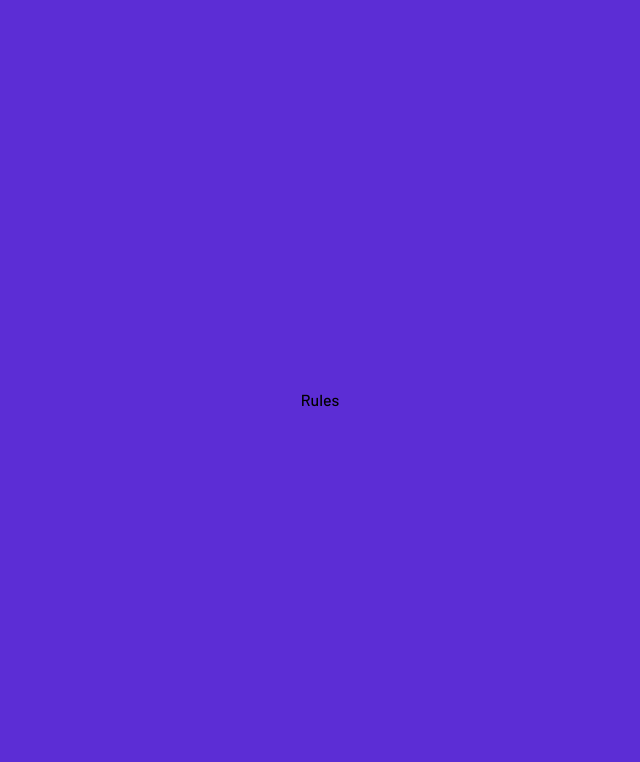
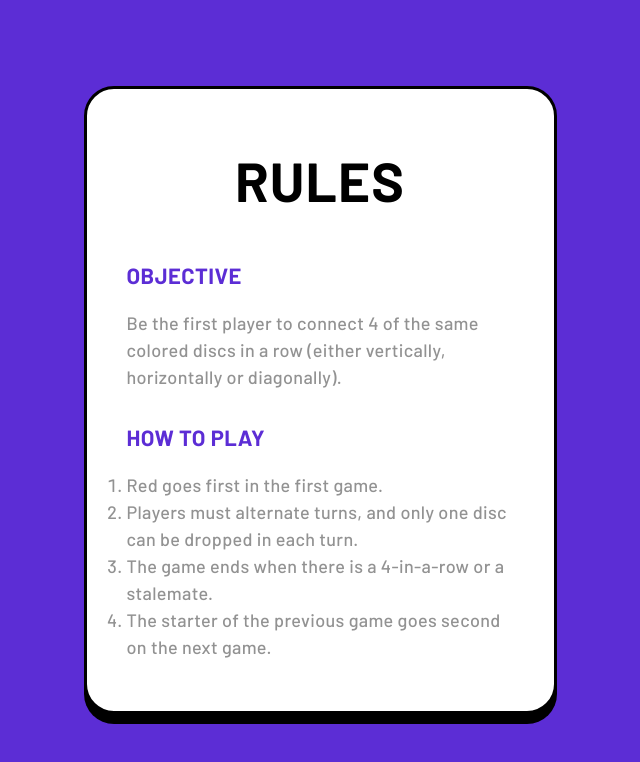
Before and after one commit to Rashed360/4connect, a Next.js app: page /rules in a window 1280 px wide. Shown: the top 762 px of the page, without its empty margins (320-960 px from the left). Built offline with nearby package versions, Linux system fonts and the light colour scheme.

Commit message:
rules page

```diff
--- a/components/Menu.js
+++ b/components/Menu.js
@@ -11,13 +11,13 @@ const Menu = () => {
 			<Image className='logo' src={LOGO} width={57} height={57} />
 			<Link href='/play'>
 				<div className='menu-item home'>
-					<p>Play vs cpu</p>
+					<span>Play vs cpu</span>
 					<Image src={CPU} width={81} height={47} />
 				</div>
 			</Link>
 			<Link href='/play'>
 				<div className='menu-item away'>
-					<p>Play vs player</p>
+					<span>Play vs player</span>
 					<Image src={PLR} width={81} height={47} />
 				</div>
 			</Link>
--- a/components/Rules.js
+++ b/components/Rules.js
@@ -1,5 +1,21 @@
 const Rules = () => {
-	return <div>Rules</div>
+	return (
+		<div className='menu-box rules'>
+			<h1>Rules</h1>
+			<h2>Objective</h2>
+			<p>
+				Be the first player to connect 4 of the same colored discs in a row (either vertically, horizontally
+				or diagonally).
+			</p>
+			<h2>How to play</h2>
+			<ol>
+				<li>Red goes first in the first game.</li>
+				<li>Players must alternate turns, and only one disc can be dropped in each turn.</li>
+				<li>The game ends when there is a 4-in-a-row or a stalemate.</li>
+				<li>The starter of the previous game goes second on the next game.</li>
+			</ol>
+		</div>
+	)
 }
 
 export default Rules
--- a/styles/index.css
+++ b/styles/index.css
@@ -64,9 +64,10 @@ body {
 .menu-box {
 	display: flex;
 	flex-direction: column;
-	align-items: center;
+	/* align-items: center; */
 
 	min-width: 473px;
+	max-width: 473px;
 
 	padding: 50px 40px;
 	background: var(--clr-accent-light);
@@ -74,17 +75,43 @@ body {
 	box-shadow: 0px 10px 0px var(--clr-primary-dark);
 	border-radius: 30px;
 }
+.menu-box.rules {
+	background: var(--clr-primary-light);
+}
 .menu-box a {
 	width: 100%;
 	text-decoration: none;
 }
-.logo {
-	margin-bottom: 50px;
+.menu-box h1,
+.menu-box h2 {
+	font-weight: 700;
+	letter-spacing: 0.02em;
+	text-transform: uppercase;
+}
+.menu-box h1 {
+	margin: 0 auto 7px auto;
+	font-size: 55px;
+	color: var(--clr-primary-dark);
+}
+.menu-box h2 {
+	margin: 30px 0 18px 0;
+
+	font-size: 22px;
+	color: var(--clr-accent-dark);
+}
+.menu-box p,
+.menu-box li {
+	font-weight: 500;
+	font-size: 18px;
+	letter-spacing: 0.02em;
+	color: var(--clr-primary-mid);
+}
+.menu-box .logo {
+	margin: 0 auto 50px auto;
 }
 .menu-item {
 	width: 100%;
 	min-height: 77px;
-
 	padding: 12px 20px;
 
 	display: flex;
```
